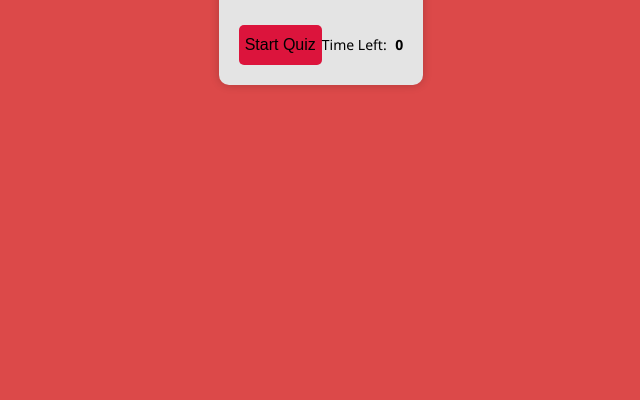
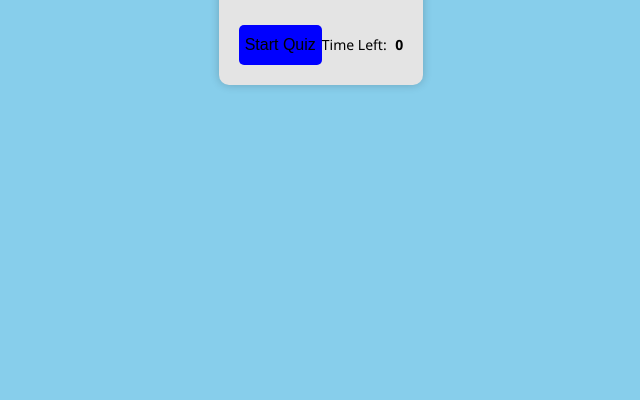
Before and after one commit to itstanvii/Quiz_App, a plain HTML site: page index.html in a window 1280 px wide. Shown: the part 416-816 px from the top of the page, without its empty margins (319-959 px from the left). Drawn offline with Linux system fonts and the light colour scheme.

Commit message:
Update style.css

```diff
--- a/style.css
+++ b/style.css
@@ -1,5 +1,5 @@
 body {
-    background-color:#dc4949;
+    background-color:skyblue;
     font-family:'Segoe UI', Tahoma, Geneva, Verdana, sans-serif;
     display: flex;
     justify-content: center;
@@ -37,7 +37,7 @@ body {
   button {
     height: 40px;
     font-size: 16px;
-    background-color: crimson;
+    background-color: blue;
     border: none;
     border-radius: 5px;
     cursor: pointer;
```
